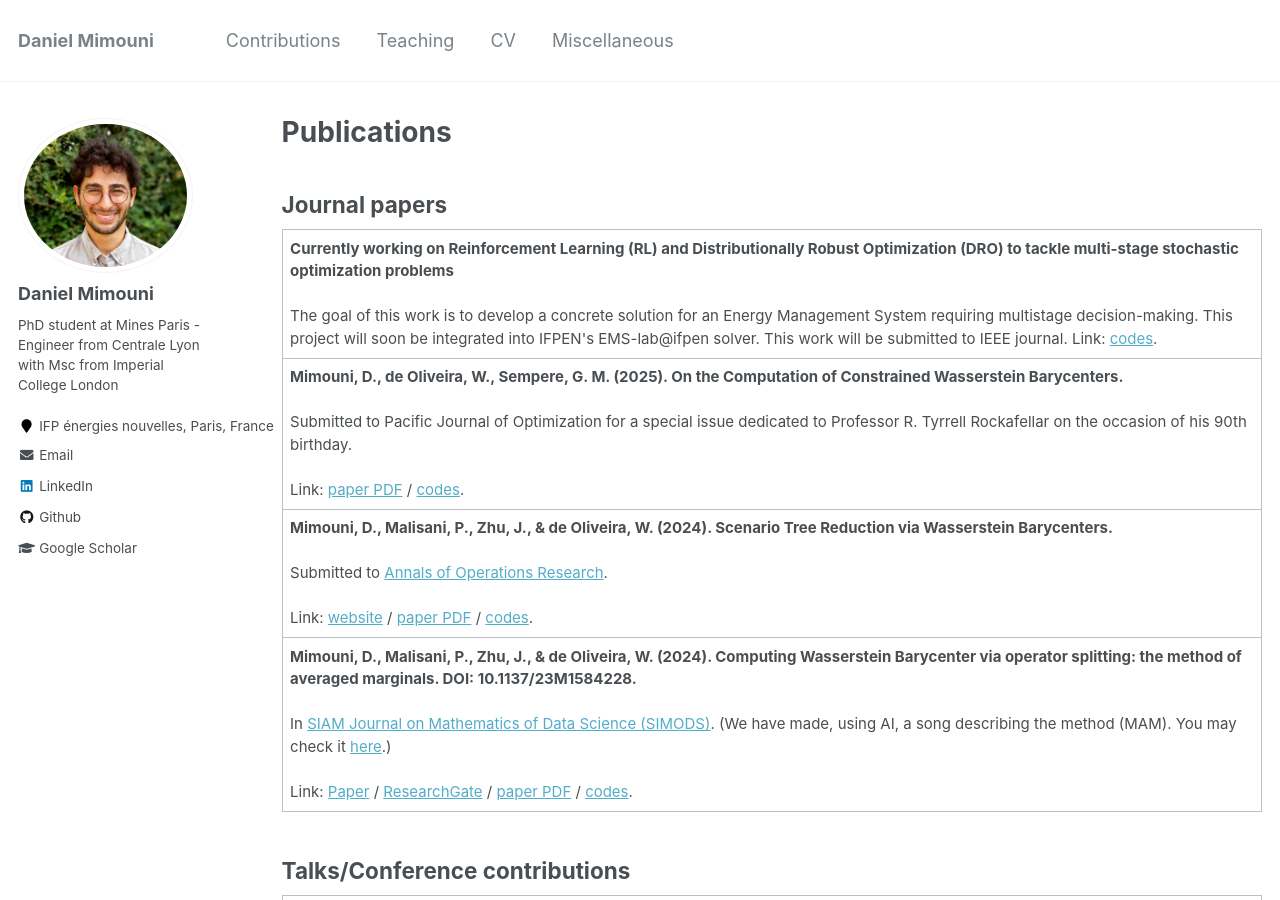
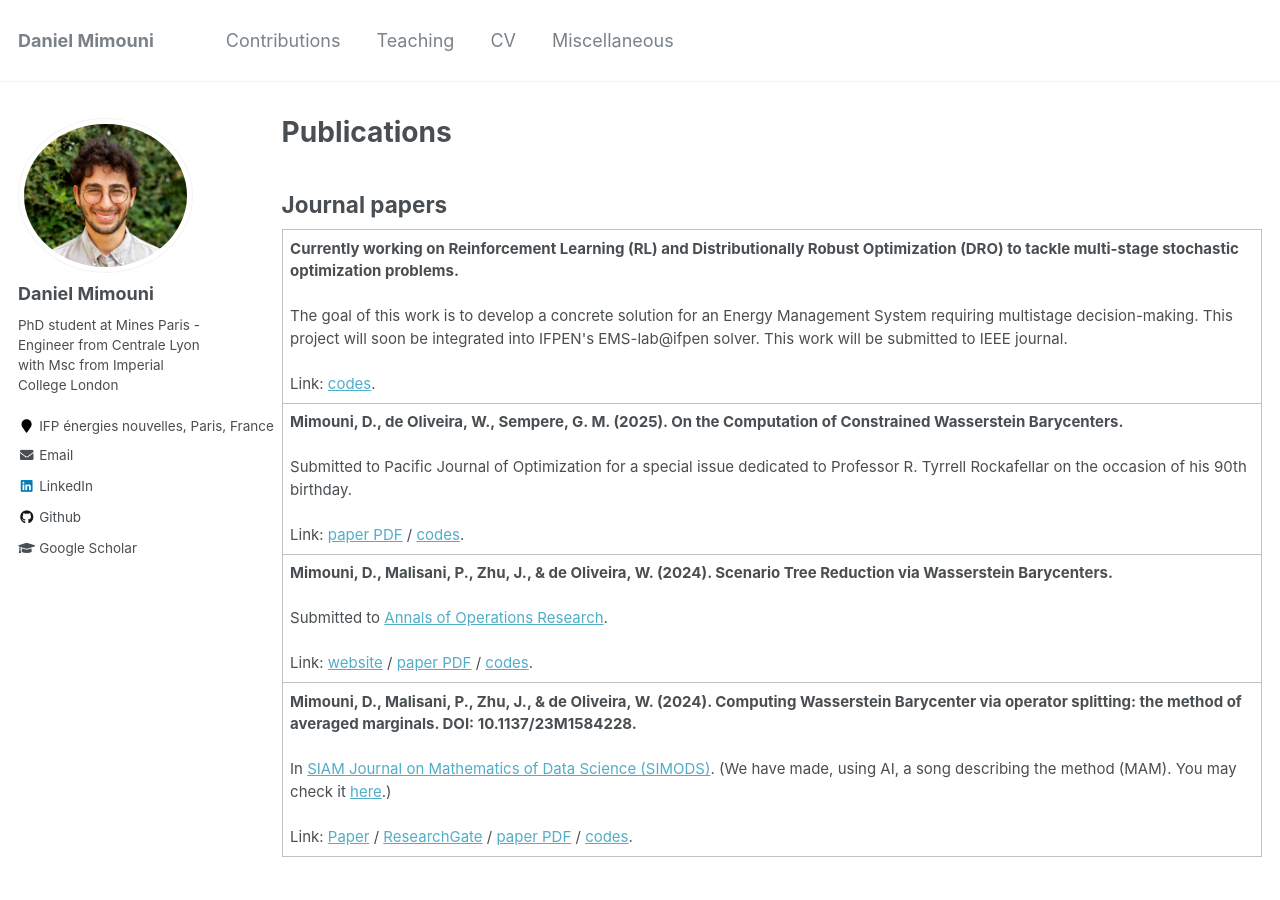
Before and after one commit to dan-mim/dan-mim.github.io, a Jekyll site: the page built from _pages/publications.md, in a window 1280 px wide and 900 px high. Built offline with Jekyll 4.4.1, drawn with Linux system fonts in a browser that asks for light colours.

```diff
--- a/_pages/publications.md
+++ b/_pages/publications.md
@@ -27,9 +27,9 @@ By proposing efficient algorithms for computing Wasserstein barycenters and redu
 <table>
   <tr>
     <td>
-      <b>Currently working on Reinforcement Learning (RL) and Distributionally Robust Optimization (DRO) to tackle multi-stage stochastic optimization problems</b><br><br>
+      <b>Currently working on Reinforcement Learning (RL) and Distributionally Robust Optimization (DRO) to tackle multi-stage stochastic optimization problems.</b><br><br>
       The goal of this work is to develop a concrete solution for an Energy Management System requiring multistage decision-making. This project will soon be integrated into IFPEN's EMS-lab@ifpen solver.
-      This work will be submitted to IEEE journal.
+      This work will be submitted to IEEE journal. <br><br>
       Link: <a href="https://gitlab.ifpen.fr/R1150/malisanp">codes</a>.
     </td>
   </tr>
```
